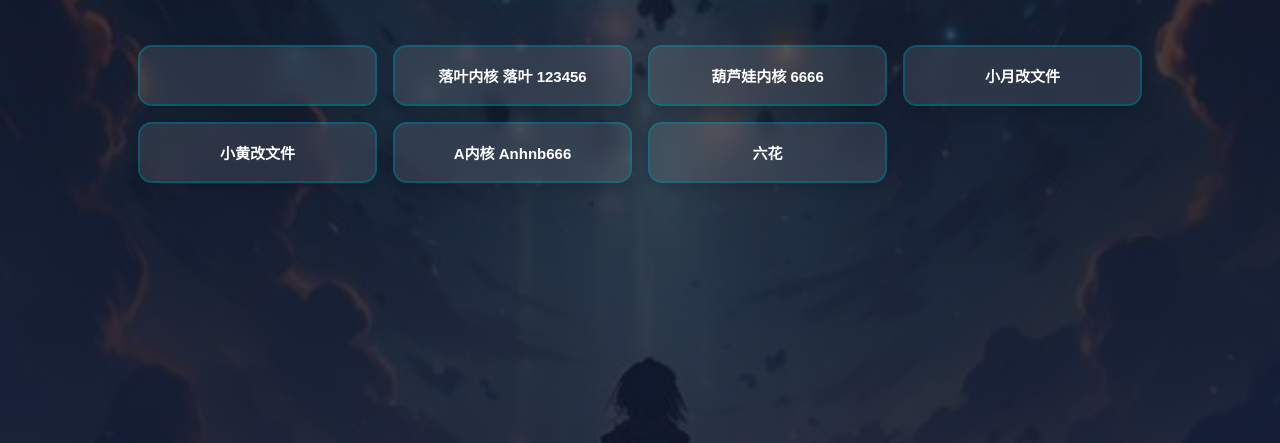
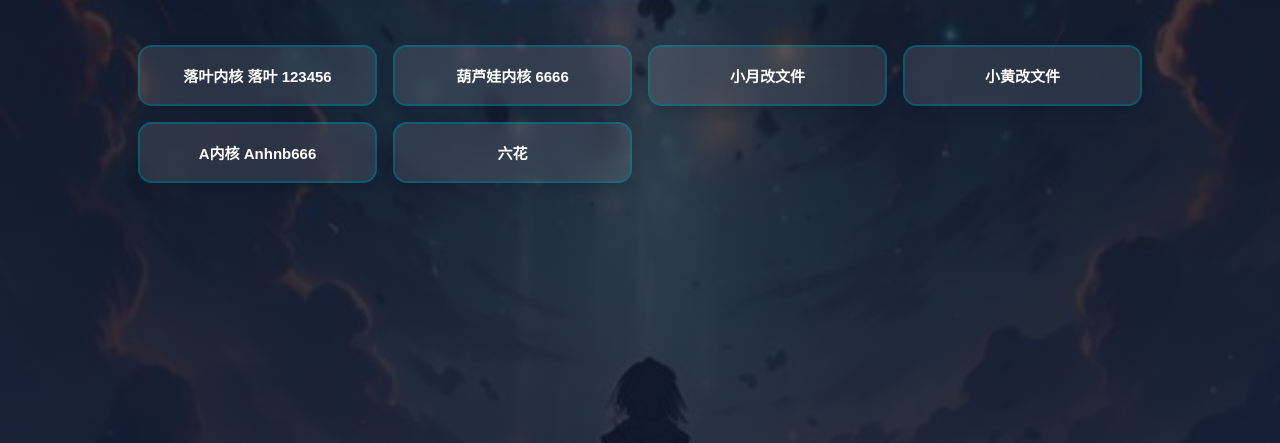
Before and after one commit to jiunk67/A, a plain HTML site: page main2.html in a window 1280 px wide. Shown: the part 357-800 px from the top of the page. Drawn offline with Linux system fonts and the light colour scheme.

Commit message:
Add files via upload

```diff
--- a/main2.html
+++ b/main2.html
@@ -137,8 +137,8 @@
     <div class="page-container">
         <h1 class="page-title">公益网盘(名称跟密码)</h1>
         <div class="btn-grid">
-            <a href="" class="btn-item" target="_blank"></a>
-            <a href="main13.html" class="btn-item" target="_blank">落叶内核 落叶 123456</a>
+
+            <a href="https://wwbll.lanzoul.com/b01883ijhg" class="btn-item" target="_blank">落叶内核 落叶 123456</a>
             <a href="https://wwr.lanzoui.com/b00od5fxwj" class="btn-item" target="_blank">葫芦娃内核 6666</a>
             <a href="main14.html" class="btn-item" target="_blank">小月改文件</a>
             <a href="http://xn--5nq123a1lhvw3d.top/" class="btn-item" target="_blank">小黄改文件</a>
```
